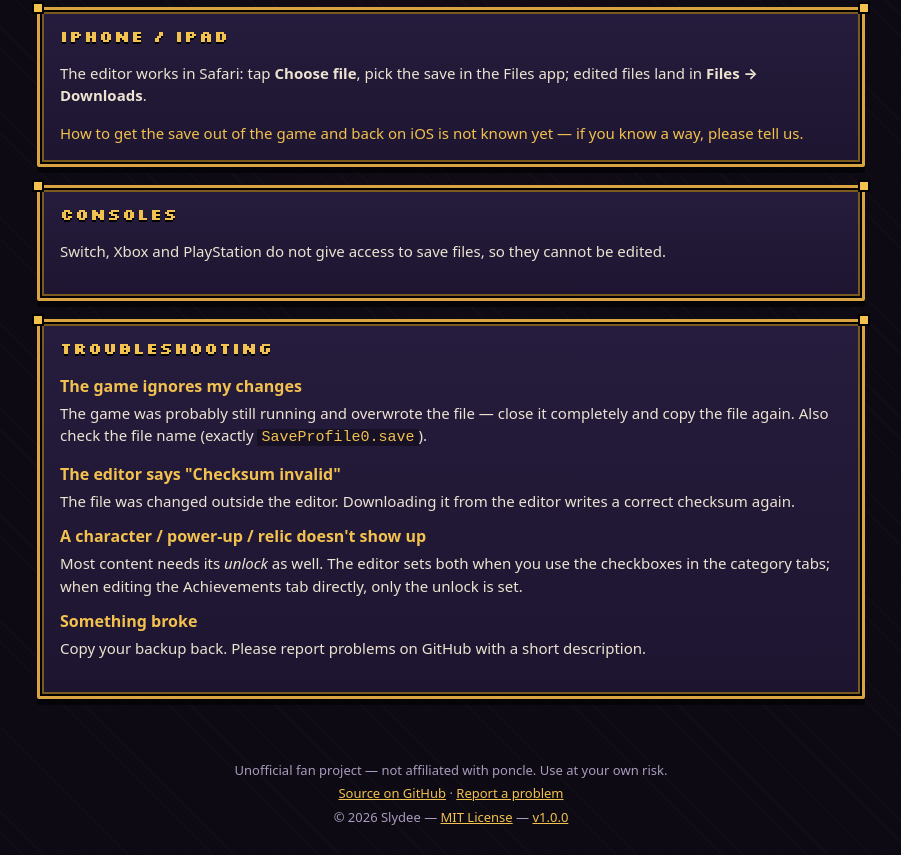
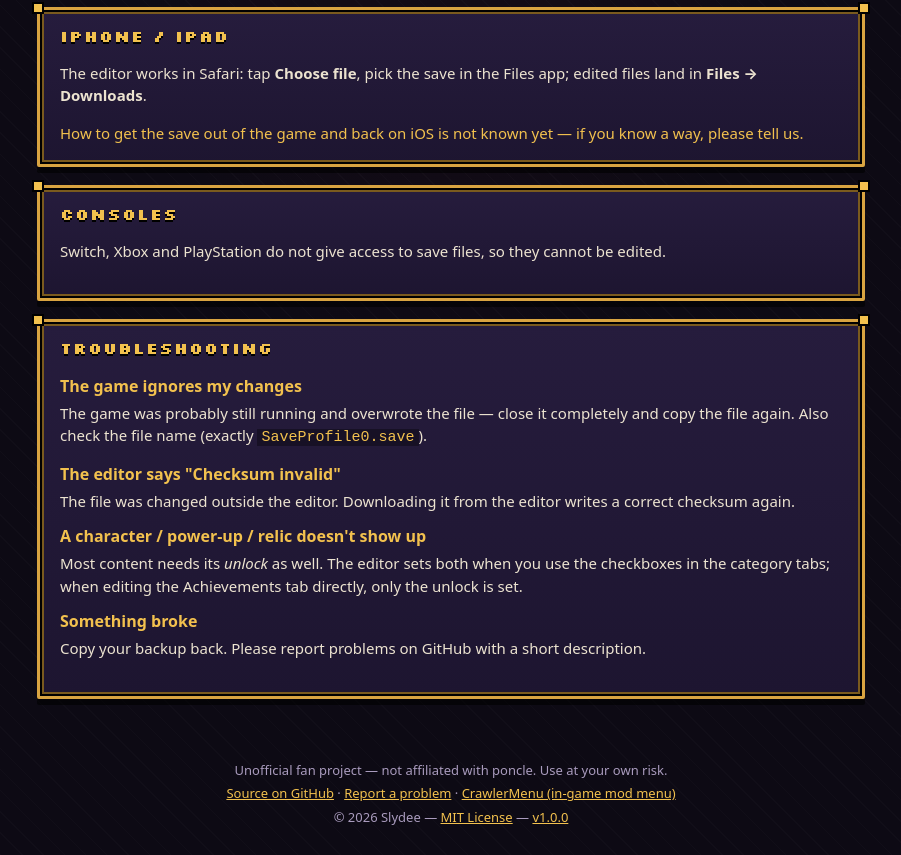
Before and after one commit to Slydee23/inventory-crawler, a plain HTML site: page howto.html in a window 1280 px wide. Shown: the part 1816-2671 px from the top of the page, without its empty margins (189-1090 px from the left). Drawn offline with Linux system fonts and the light colour scheme.

Commit message:
Link to CrawlerMenu, the sister project (footer and README)
Co-Authored-By: Claude Opus 5.5 <noreply@anthropic.com>

```diff
--- a/howto.html
+++ b/howto.html
@@ -124,7 +124,7 @@
 
   <footer class="site-footer">
     <p>Unofficial fan project — not affiliated with poncle. Use at your own risk.</p>
-    <p><a href="https://github.com/Slydee23/inventory-crawler">Source on GitHub</a> · <a href="https://github.com/Slydee23/inventory-crawler/issues">Report a problem</a></p>
+    <p><a href="https://github.com/Slydee23/inventory-crawler">Source on GitHub</a> · <a href="https://github.com/Slydee23/inventory-crawler/issues">Report a problem</a> · <a href="https://github.com/Slydee23/crawler-menu">CrawlerMenu (in-game mod menu)</a></p>
     <p>&copy; 2026 Slydee — <a href="https://github.com/Slydee23/inventory-crawler/blob/main/LICENSE">MIT License</a> — <a href="https://github.com/Slydee23/inventory-crawler/releases">v1.0.0</a></p>
   </footer>
 </body>
```
Also changed, not shown: index.html (+1 -1 lines), 1 other file.
